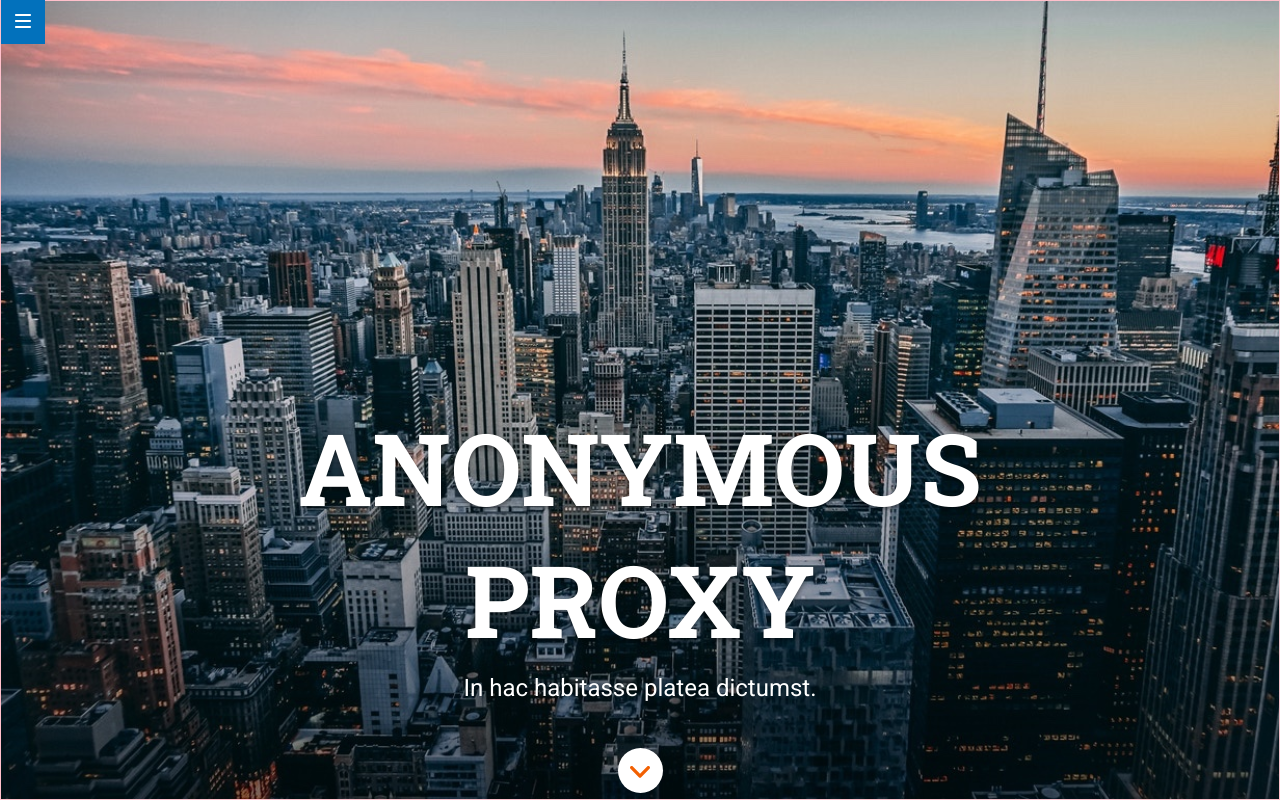
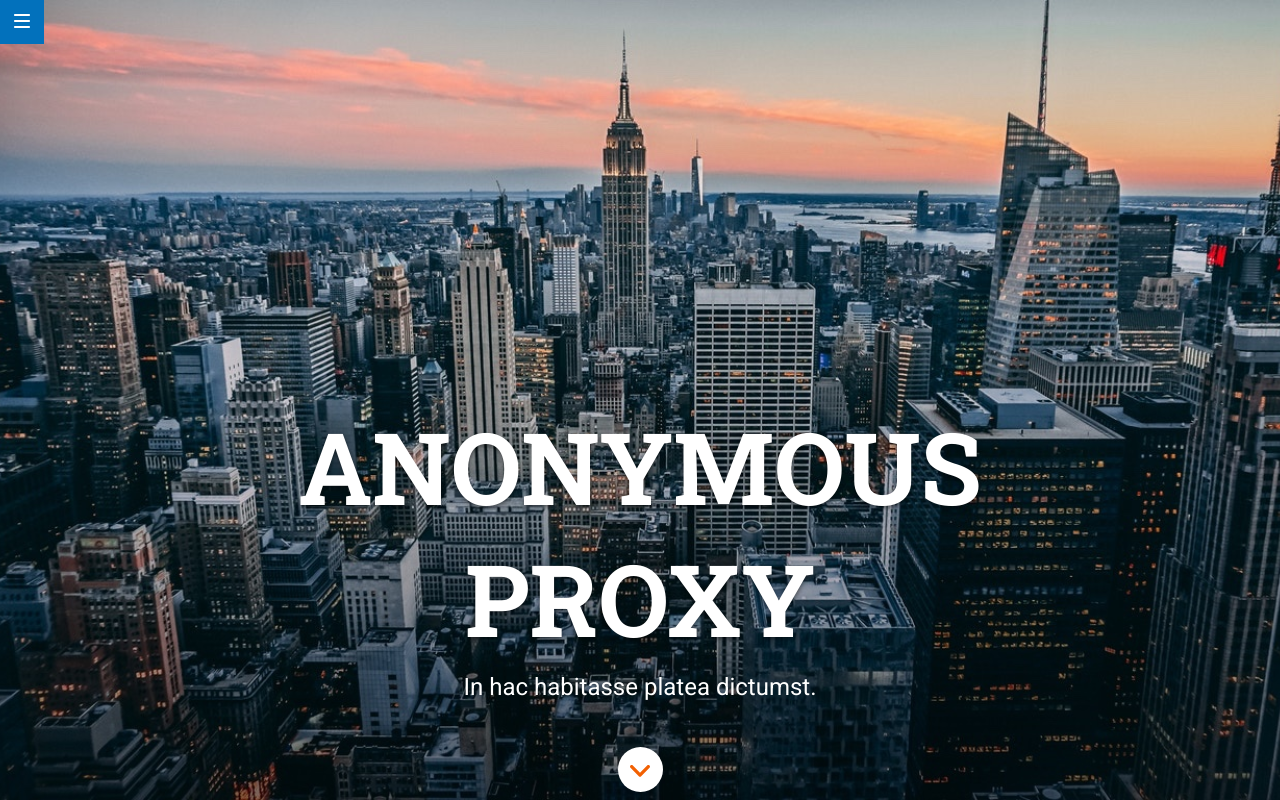
Before and after one commit to Cris-ti-na/modulo-1-evaluacion-final-Cris-ti-na, a website: page docs/index.html in a window 1280 px wide. Shown: the top 800 px of the page. Drawn offline with nearby package versions, Linux system fonts and the light colour scheme; files that its build step writes are made by us from their sources.

Commit message:
github pages

```diff
--- a/src/scss/layout/_page.scss
+++ b/src/scss/layout/_page.scss
@@ -10,6 +10,6 @@ html {
 
 }
 
-header, main, footer {
+/*header, main, footer {
   border: 1px solid pink;
-}
+}*/
```
